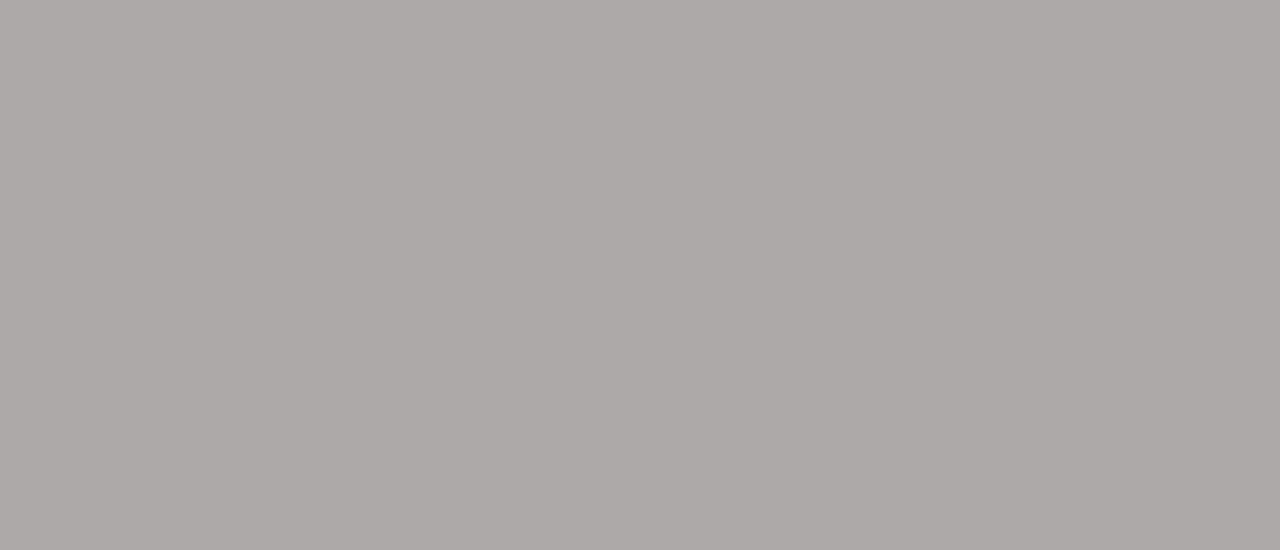
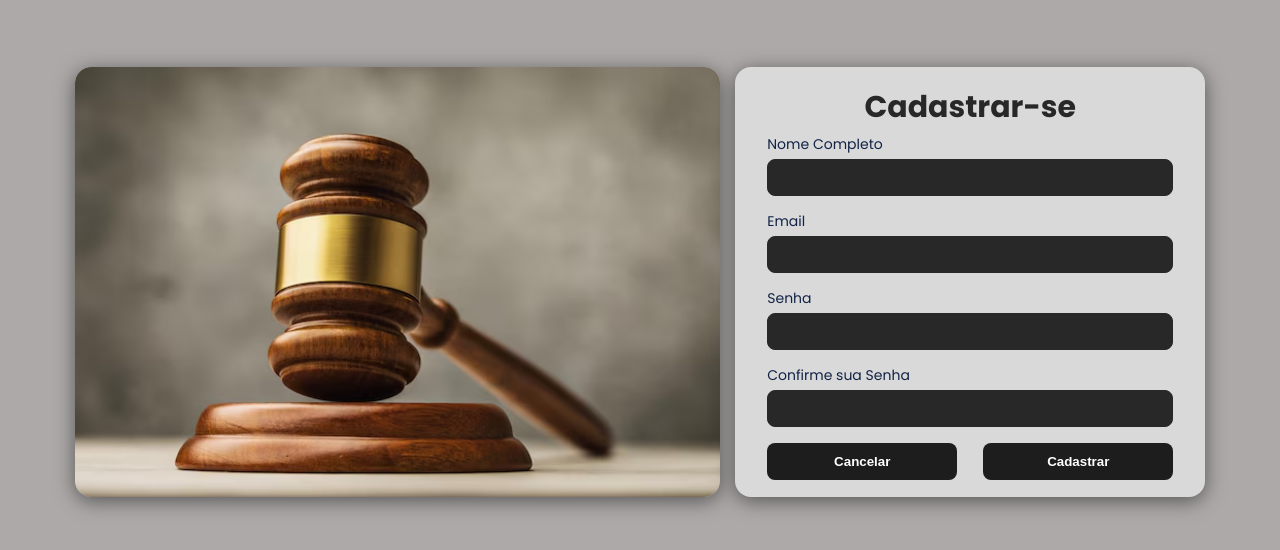
Before and after one commit to aliosmarchehade/spring-leilao, a React (Create React App) app in the folder front/: page /cadastro in a window 1280 px wide. Before the commit this address had no page. Shown: the part 118-668 px from the top of the page. Built offline with nearby package versions, Linux system fonts and the light colour scheme.

Commit message:
tela de cadastro e recuperacao senha

```diff
--- a/front/src/App.jsx
+++ b/front/src/App.jsx
@@ -1,6 +1,9 @@
 import React from "react";
 import { BrowserRouter as Router, Routes, Route } from "react-router-dom";
 import Login from "./paginas/Login";
+import Cadastro from "./paginas/Cadastro";
+import Recuperar from "./paginas/Recuperar";
+
 import { fakeUsers } from "./data/usuarios";
 
 if (!localStorage.getItem("fakeUsers")) {
@@ -12,6 +15,8 @@ const App = () => {
     <Router>
       <Routes>
         <Route path="/" element={<Login />} />
+        <Route path="/cadastro" element={<Cadastro />} />
+        <Route path="/recuperar" element={<Recuperar />} />
         <Route path="/dashboard" element={<div className='dashboard'>Bem-vindo ao sistema de leilão !!<br></br>
           <p>🚧página em construção🚧</p>
         </div>} />
--- a/front/src/index.css
+++ b/front/src/index.css
@@ -54,6 +54,14 @@ body {
   font-weight: bold;
   text-align: center;
   margin-bottom: 24px;
+  color:#282829
+}
+
+.login-title2 {
+  font-size: 30px;
+  font-weight: bold;
+  text-align: center;
+  margin-bottom: 4px;
   color:#282829
 }
 
@@ -160,3 +168,22 @@ body {
 .dashboard p{
   font-size: 20px;
 }
+
+/* Ajusta a posição do título dentro do card */
+.login-title2 {
+  margin-top: 0px; /* desce um pouco o título */
+}
+
+/* Sobe o link "recuperar senha" */
+.login-links2 {
+  margin-top: 0px; /* diminui o espaço antes do link */
+}
+.recuperar-box {
+  height: 320px; /* altura maior que o padrão 430px */
+  max-width: 500px; /* opcional para deixar mais largo */
+
+}
+.cancel-button:hover {
+  background-color: #b11c1c; /* vermelho */
+  transform: translateY(-2px); /* mantém o efeito */
+}
--- /dev/null
+++ b/front/src/paginas/Cadastro.jsx
@@ -0,0 +1,86 @@
+import React, { useState } from "react";
+import { Input } from "../components/Input";
+import { useAuth } from "../hooks/useAuth";
+import { useNavigate } from "react-router-dom";
+import ButtonGroup from "../components/ButtonGroup";
+import marteloLeilao from "../assets/leilao-martelo.png";
+
+const Cadastro = () => {
+  const [name, setName] = useState("");
+  const [email, setEmail] = useState("");
+  const [password, setPassword] = useState("");
+  const [confirmPassword, setConfirmPassword] = useState("");
+  const { register } = useAuth();
+  const navigate = useNavigate();
+  const [error, setError] = useState(null);
+  const [success, setSuccess] = useState(null);
+
+  const handleRegister = (e) => {
+    e.preventDefault();
+    if (password !== confirmPassword) {
+      setError("As senhas não coincidem.");
+      return;
+    }
+    const result = register(name, email, password);
+    if (result) {
+      setSuccess("Cadastro realizado com sucesso!");
+      setError(null);
+      setTimeout(() => navigate("/"), 1500);
+    } else {
+      setError("E-mail já cadastrado.");
+    }
+  };
+
+  return (
+    <div className="login-container">
+      <div className="login-image-wrapper">
+        <img src={marteloLeilao} alt="Martelo de Leilão" className="login-image" />
+      </div>
+
+      <div className="login-box">
+        <h1 className="login-title2">Cadastrar-se</h1>
+        {error && <p className="error">{error}</p>}
+        {success && <p className="success">{success}</p>}
+        <form onSubmit={handleRegister}>
+          <Input
+            label="Nome Completo"
+            type="text"
+            value={name}
+            onChange={(e) => setName(e.target.value)}
+          />
+          <Input
+            label="Email"
+            type="text"
+            value={email}
+            onChange={(e) => setEmail(e.target.value)}
+          />
+          <Input
+            label="Senha"
+            type="password"
+            value={password}
+            onChange={(e) => setPassword(e.target.value)}
+          />
+          <Input
+            label="Confirme sua Senha"
+            type="password"
+            value={confirmPassword}
+            onChange={(e) => setConfirmPassword(e.target.value)}
+          />
+
+          <ButtonGroup>
+            <button type="button" className="login-button" onClick={() => navigate("/")}>
+              Cancelar
+            </button>
+            <button type="submit" className="login-button">
+              Cadastrar
+            </button>
+          </ButtonGroup>
+        </form>
+
+
+      </div>
+    </div>
+  );
+};
+
+export default Cadastro;
--- /dev/null
+++ b/front/src/paginas/Recuperar.jsx
@@ -0,0 +1,74 @@
+import React, { useState } from "react";
+import { Input } from "../components/Input";
+import { useNavigate } from "react-router-dom";
+import ButtonGroup from "../components/ButtonGroup";
+
+
+const Recuperar = () => {
+  const [email, setEmail] = useState("");
+  const [mensagem, setMensagem] = useState(null);
+  const navigate = useNavigate();
+
+  const handleRecuperar = (e) => {
+    e.preventDefault();
+    const usuarios = JSON.parse(localStorage.getItem("fakeUsers")) || [];
+    const existe = usuarios.find((u) => u.email === email);
+    if (existe) {
+      setMensagem("✅ Um link de recuperação foi enviado para seu e-mail.");
+    } else {
+      setMensagem("❌ E-mail não encontrado.");
+    }
+  };
+
+  return (
+    <div className="login-container">
+      {/* Imagem lateral */}
+      <div className="login-image-wrapper">
+
+      </div>
+
+      {/* Card de recuperação */}
+      <div className="login-box recuperar-box">
+        <h1 className="login-title">Recuperar Senha</h1>
+        {mensagem && (
+          <p
+            className={mensagem.startsWith("✅") ? "success" : "error"}
+            style={{ textAlign: "center" }}
+          >
+            {mensagem}
+          </p>
+        )}
+
+        <form onSubmit={handleRecuperar}>
+          <Input
+            label="E-mail"
+            type="text"
+            value={email}
+            onChange={(e) => setEmail(e.target.value)}
+          />
+
+          <ButtonGroup>
+            <button
+              type="button"
+              className="login-button cancel-button"
+              onClick={() => navigate("/")}
+            >
+              Cancelar
+            </button>
+            <button type="submit" className="login-button">
+              Enviar Link
+            </button>
+          </ButtonGroup>
+        </form>
+
+        <div className="login-links">
+          <p>
+            <a href="/">Voltar para Login</a>
+          </p>
+        </div>
+      </div>
+    </div>
+  );
+};
+
+export default Recuperar;
```
